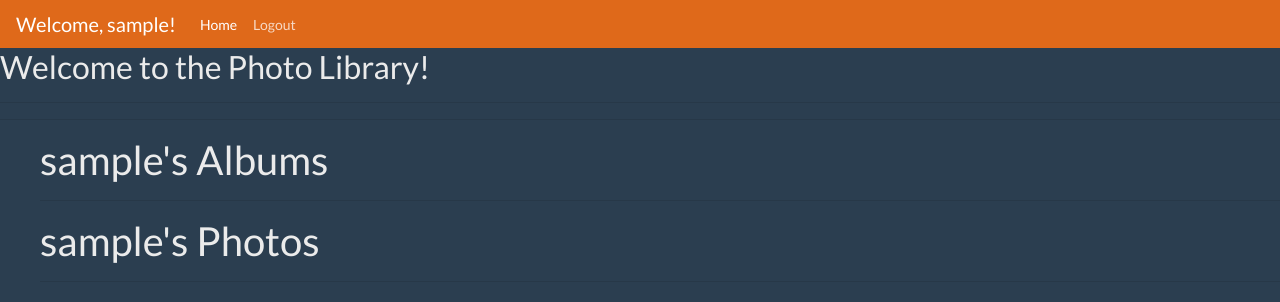
After one commit to marco-zangari/django-imager, a Django app: page /images/ in a window 1280 px wide. The commit adds this page. Shown: the top 302 px of the page. Run offline with Django 3.2, Linux system fonts and the light colour scheme; the visitor is signed in with stand-in values (Sample User, id 1); data comes from the database, SQL or seed files in the repository; data that the repository does not hold is empty; some libraries are stand-ins or nearby versions.

Commit message:
added routing, views, and functionality to 4 different views

```diff
--- a/django_imager/imager_images/models.py
+++ b/django_imager/imager_images/models.py
@@ -24,7 +24,7 @@ class Photo(models.Model):
     date_uploaded = models.DateTimeField(auto_now=True)
     date_modified = models.DateTimeField(auto_now=True)
     date_published = models.DateTimeField(blank=True, null=True)
-    photo = models.ImageField(upload_to='', blank=True, null=True)
+    photo = models.ImageField(upload_to='images', blank=True, null=True)
 
 
 class Album(models.Model):
--- /dev/null
+++ b/django_imager/imager_images/templates/imager_images/library.html
@@ -0,0 +1,29 @@
+{% extends "base.html" %}
+{% load thumbnail %}
+{% load static %}
+
+{% block title %}<h2>Welcome to the Photo Library!</h2>{% endblock %}
+{% block body %}
+
+{% if user.is_authenticated %}
+    <ul>
+
+        <h1>{{ user.username }}'s Albums</h1>
+        {% for album in albums %}
+            {% if album.cover_photo %}
+                <a href="{% url 'album' album.id %}"><li><img src="{{ album.cover_photo.url }}" height = 100, width= 100/></li></a>
+            {% else %}
+                <a href="{% url 'album' album.id %}"><li><img src="{% static 'default.jpeg' %}" height = 400, width= 300/></li></a>
+            {% endif %}
+        {% endfor %}
+        <hr />
+        <h1>{{ user.username }}'s Photos</h1>
+        <hr />
+
+        {% for photo in photos %}
+            <li><a href="{% url 'photo' photo.id %}"><img src="{{ photo.photo.url }}" height = 150, width= 150/></li>
+        {% endfor %}
+
+    </ul>
+{% endif %}
+{% endblock %}
--- /dev/null
+++ b/django_imager/imager_images/urls.py
@@ -0,0 +1,10 @@
+from django.conf.urls import url
+from imager_images.views import library_view, album_view, photo_view, albums_view, photos_view
+
+urlpatterns = [
+    url(r'^$', library_view, name='library'),
+    url(r'albums$', albums_view, name='albums'),
+    url(r'photos$', photos_view, name='photos'),
+    url(r'album/(?P<album_id>\d+)/$', album_view, name='album'),
+    url(r'photo/(?P<photo_id>\d+)/$', photo_view, name='photo'),
+]
--- a/django_imager/imager_images/views.py
+++ b/django_imager/imager_images/views.py
@@ -1,3 +1,47 @@
+"""Imager View controller."""
+
+# from django.contrib.auth.models import User
 from django.shortcuts import render
+from imager_profile.models import ImagerProfile
+from imager_images.models import Album, Photo
+
 
 # Create your views here.
+
+
+def library_view(request):
+    """Library view handling function."""
+    profile = ImagerProfile.active.filter(user__username=request.user.username).first()
+    photos = profile.photos.all()
+    albums = profile.albums.all()
+    username = request.user.username
+
+    return render(request, 'imager_images/library.html', {'photos': photos, 'profile': profile, 'albums': albums, 'username': username})
+
+
+def album_view(request, album_id):
+    """Album view handling function."""
+    album = Album.objects.filter(id=album_id).first()
+    try:
+        photos = album.photos.all()
+    except Exception:
+        photos = None
+    return render(request, 'imager_images/album.html', {'album': album, 'photos': photos})
+
+
+def photo_view(request, photo_id):
+    """Photo view(one photo) handling function."""
+    photo = Photo.objects.filter(id=photo_id).first()
+    return render(request, 'imager_images/photo.html', {'photo': photo})
+
+
+def albums_view(request):
+    """Return all album, cover photo. Albums view handling function."""
+    albums = Album.objects.all()
+    return render(request, 'imager_images/albums.html', {'albums': albums})
+
+
+def photos_view(request):
+    """Return all photos, cover photo. photos view handling function."""
+    photos = Photo.objects.all()
+    return render(request, 'imager_images/photos.html', {'photos': photos})
--- a/django_imager/imager_profile/models.py
+++ b/django_imager/imager_profile/models.py
@@ -33,6 +33,10 @@ class ImagerProfile(models.Model):
         """Give permission to become an active user, loggin in."""
         return self.user.is_active
 
+    def __str__(self):
+        """."""
+        return self.user.username
+
 
 @receiver(post_save, sender=User)
 def profile_generator(sender, instance, **kwargs):
--- a/django_imager/imager_profile/urls.py
+++ b/django_imager/imager_profile/urls.py
@@ -5,5 +5,5 @@ from imager_profile.views import profile_view
 
 urlpatterns = [
     url(r'^(?P<user_name>\w+)', profile_view, name='profile'),
-    url(r'^$', profile_view, {'user_name': 'self'}, name='profile')
+    url(r'^$', profile_view, {'user_name': 'SELF'}, name='profile')
 ]
--- a/django_imager/imagersite/settings.py
+++ b/django_imager/imagersite/settings.py
@@ -39,7 +39,8 @@ INSTALLED_APPS = [
     'django.contrib.staticfiles',
     'imagersite',
     'imager_profile',
-    'imager_images']
+    'imager_images',
+    'easy_thumbnails']
 
 MIDDLEWARE = [
     'django.middleware.security.SecurityMiddleware',
--- a/django_imager/imagersite/templates/base.html
+++ b/django_imager/imagersite/templates/base.html
@@ -2,10 +2,7 @@
 <!DOCTYPE html>
 <html>
 <head>
-    <title></title>
-    <!-- <link rel="stylesheet" type="text/css" href="{% static 'style.css' %}"> -->
     <link href="https://bootswatch.com/4/superhero/bootstrap.min.css" rel="stylesheet" crossorigin="anonymous">
-    <title>{% block title %}{% endblock%}</title>
 </head>
 <body>
 <nav class="navbar navbar-expand-lg navbar-dark bg-primary">
@@ -39,8 +36,9 @@
   </div>
 </nav>
 
-
-
+{% block title %}{% endblock%}
+<hr /><hr />
+{% block content %}{% endblock %}
 {% block body %}{% endblock %}
 
 </body>
--- a/django_imager/imagersite/templates/imagersite/home.html
+++ b/django_imager/imagersite/templates/imagersite/home.html
@@ -1,7 +1,9 @@
 {% extends "base.html" %}
 {% block content %}
 
-<h3>Welcome to Home Page {{page}}</h3>
 
-
+<div class="container">
+    <h3>Welcome to Home Page {{page}}</h3>
+    <div><img src="{{ photo.photo.url }}" /></div>
+</div>
 {% endblock %}
--- a/django_imager/imagersite/urls.py
+++ b/django_imager/imagersite/urls.py
@@ -17,6 +17,9 @@ from django.conf.urls import url, include
 from django.contrib import admin
 from imagersite.views import home_view
 from django.contrib.auth.views import login, logout
+from django.conf import settings
+from django.conf.urls.static import static
+
 
 urlpatterns = [
     url(r'^$', home_view, name='home'),
@@ -25,4 +28,10 @@ urlpatterns = [
     url(r'^logout$', logout, {'next_page': '/'}, name='logout'),
     url(r'^accounts/', include('registration.backends.hmac.urls')),
     url(r'^profile/', include('imager_profile.urls')),
+    url(r'^images/library/', include('imager_images.urls')),
+    url(r'^images/', include('imager_images.urls')),
 ]
+
+
+if settings.DEBUG:
+    urlpatterns += static(settings.MEDIA_URL, document_root=settings.MEDIA_ROOT)
```
Also changed, not shown: django_imager/imager_images/admin.py (+10 -3 lines), django_imager/imager_images/templates/imager_images/album.html (added, +35 -0 lines), django_imager/imager_images/templates/imager_images/albums.html (added, +22 -0 lines), django_imager/imager_images/templates/imager_images/photo.html (added, +9 -0 lines), django_imager/imager_images/templates/imager_images/photos.html (added, +23 -0 lines), django_imager/imager_profile/templates/imager_profile/profile.html (+9 -8 lines), django_imager/imager_profile/views.py (+3 -9 lines), django_imager/imagersite/views.py (+7 -2 lines), django_imager/imager_images/migrations/0002_auto_20171129_2127.py (added), django_imager/imager_images/static/default.jpeg (added).
